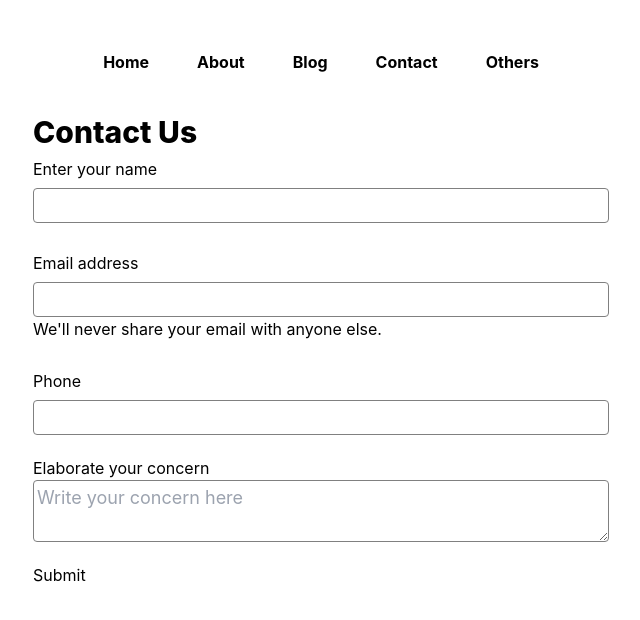
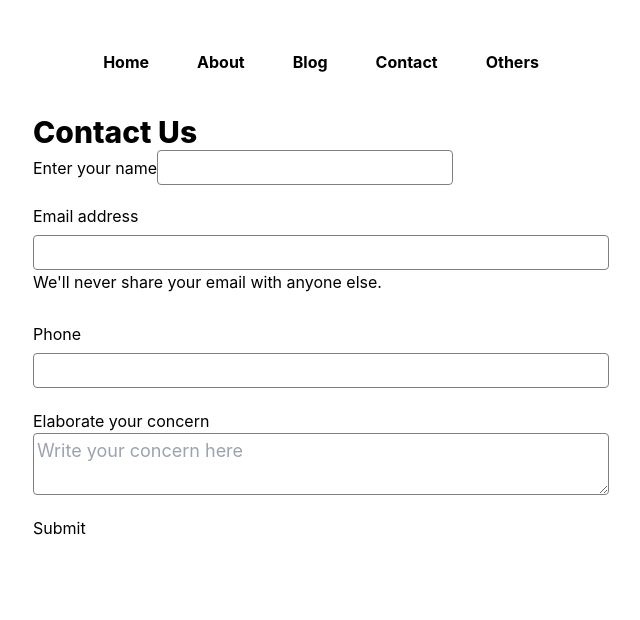
Before and after one commit to sayedsaddam/next-blog, a Next.js app: page /contact in a window 1280 px wide. Shown: the top 620 px of the page, without its empty margins (319-959 px from the left). Built offline with nearby package versions, Linux system fonts and the light colour scheme.

Commit message:
updated contact.js, added a tailwindcss class to the div.

```diff
--- a/pages/contact.js
+++ b/pages/contact.js
@@ -29,7 +29,7 @@ export const Contact = () => {
     <div className={styles.container}>
       <h1 className='font-extrabold text-3xl mt-10'>Contact Us</h1>
       <form onSubmit={handleSubmit}>
-        <div className={styles.mb3}>
+        <div className='mb-3'>
           <label htmlFor="name" className={styles.formlabel}>Enter your name</label>
           <input className={styles.input} type="text" value={name} onChange={event => setName(event.target.value)} id="name" name='name' />
         </div>
```
